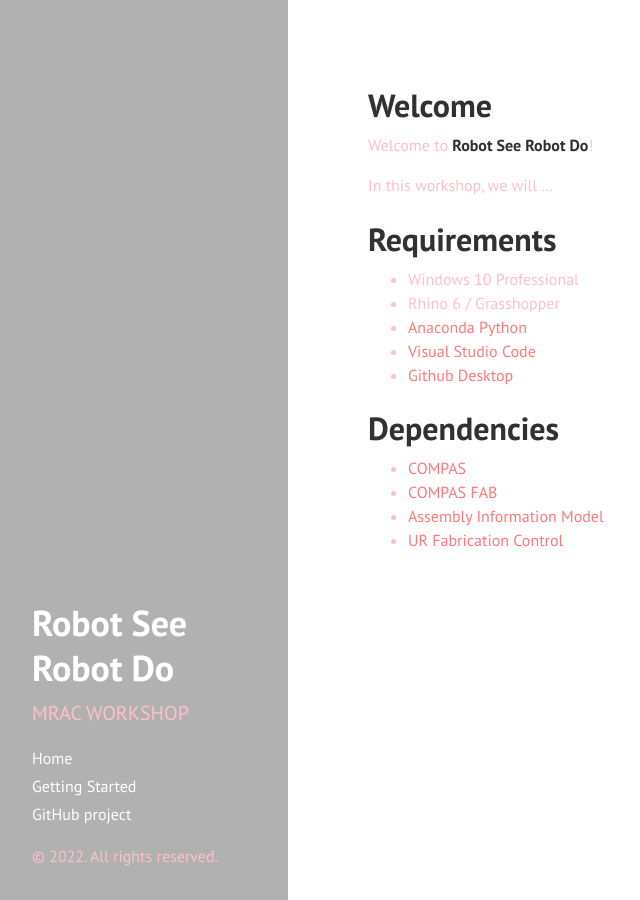
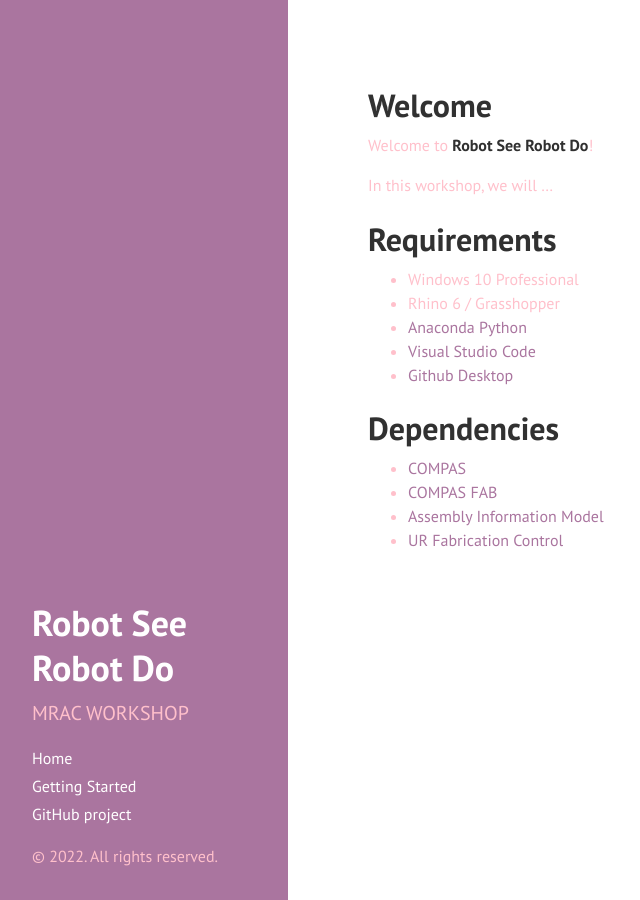
Before and after one commit to augmentedfabricationlab/robot_see_robot_do, a Jekyll site: the page built from docs/index.md, in a window 1280 px wide. Shown: the whole page, without its empty margins (0-640 px from the left). Built offline with Jekyll 4.4.1, drawn with Linux system fonts in a browser that asks for light colours; Markdown is read by kramdown in place of the engine named in the settings.

Commit message:
Update default.html

```diff
--- a/docs/_layouts/default.html
+++ b/docs/_layouts/default.html
@@ -3,7 +3,7 @@
 
   {% include head.html %}
 
-  <body class="theme-base-10">
+  <body class="theme-base-0e">
 
     {% include sidebar.html %}
 
```
